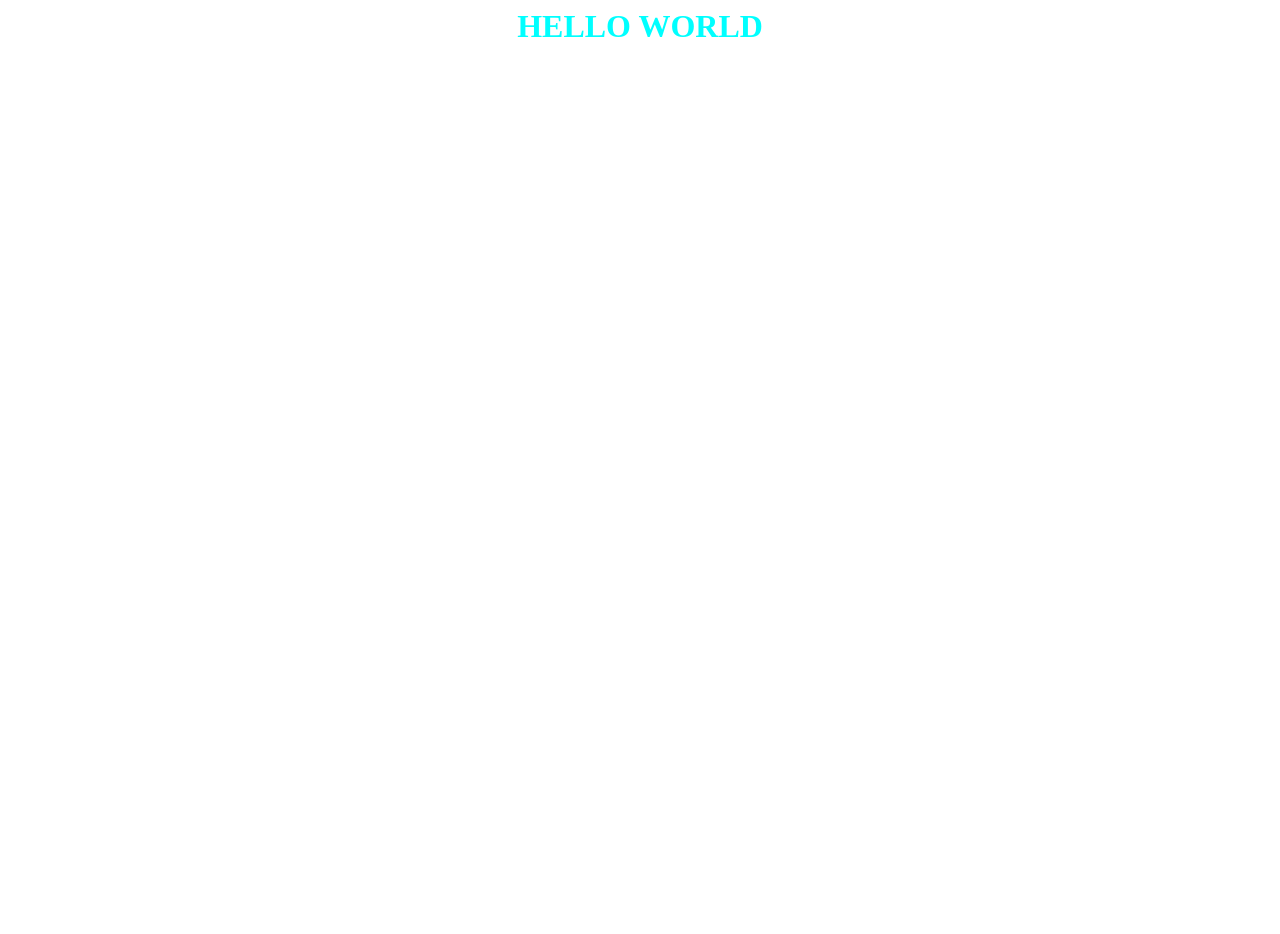
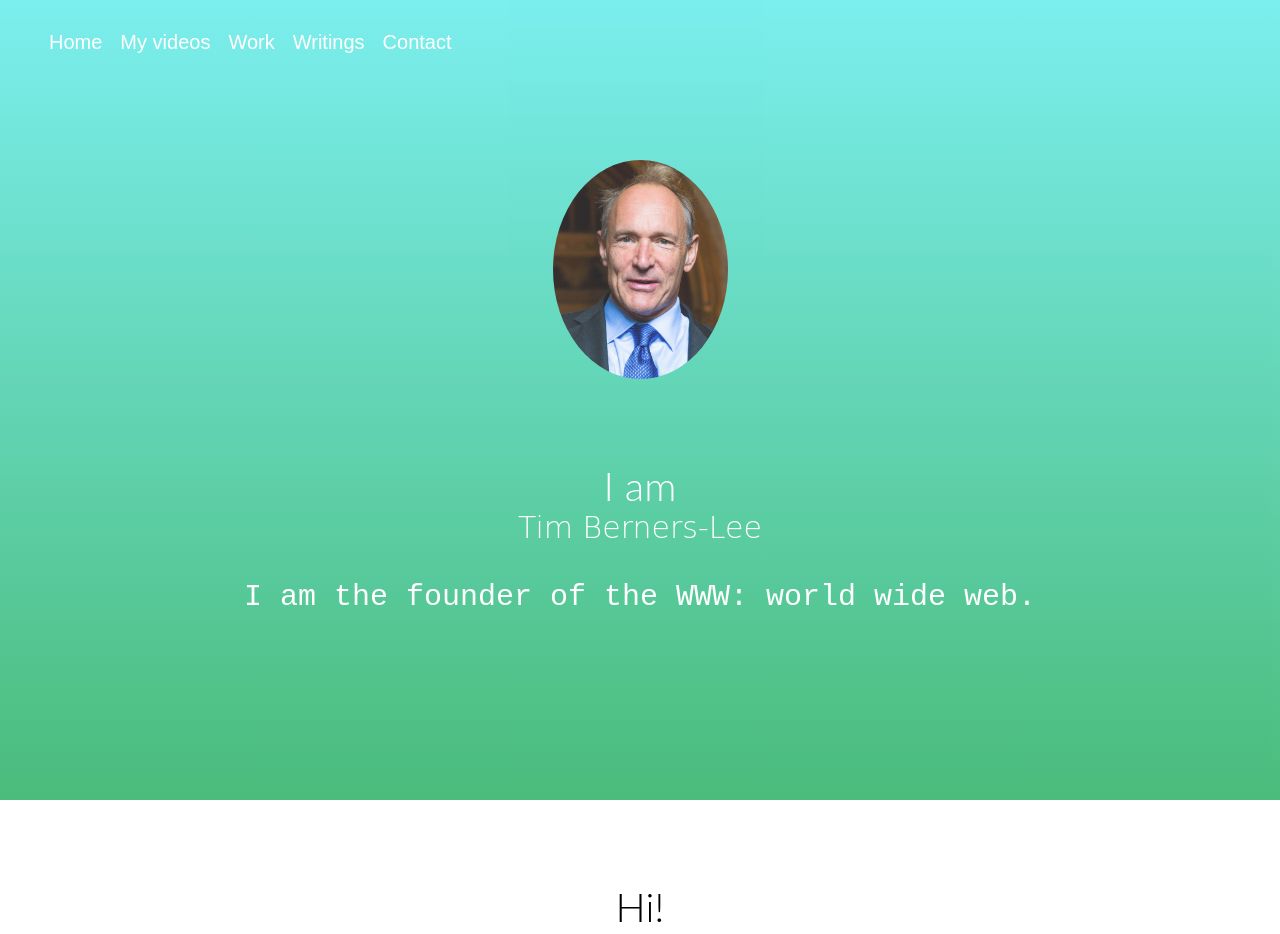
Before and after one commit to Vaibhavyadunath/class56, a plain HTML site: page index.html in a window 1280 px wide. Shown: the top 934 px of the page. Before the commit the page ends 800 px from the top, so only its background shows below. Drawn offline with Linux system fonts and the light colour scheme; a web font is replaced by a local one.

Commit message:
Add files via upload

```diff
--- a/index.html
+++ b/index.html
@@ -1,15 +1,41 @@
 <html>
-    <head>
-        <title> My first webpage in brackets
 
-        </title>
-        <link rel="stylesheet" href="style.css">
-        <script src="code.js"></script>
-    </head>
-    <body>
-        <h1 id="head1" onclick="changecolor()">
-            HELLO WORLD
-        </h1>
-    </body>
+<head>
+    <title>
+        Sir Tim Berners-Lee
+    </title>
+    <link rel="stylesheet" href="style.css">
+    <link href="https://fonts.googleapis.com/css2?family=Potta+One&display=swap" rel="stylesheet">
+</head>
+
+<body>
+    <ul class="menu">
+        <li class="links"> Home </li>
+        <li class="links"> My videos </li>
+        <li class="links"> Work </li>
+        <li class="links"> Writings </li>
+        <li class="links"> Contact </li>
+    </ul>
+    <section id="welcome" class="parallax-container">
+        <div class="parallax-inner">
+            <img src="Sir_Tim_Berners-Lee_(cropped).jpg" class="profile" />
+            <h1> I am <br><span id="name">Tim Berners-Lee </span></h1>
+            <h2> I am the founder of the WWW: world wide web.</h2>
+
+        </div>
+    </section>
+    <section id="bio">
+        <h1> Hi!</h1>
+        <section id="bio">
+            <h1>Hi!</h1>
+            <div class="line"></div>
+            <p>Tim Berners-Lee is a software engineer who invented the Internet (or the World Wide Web) in 1989 while at CERN, the European Particle Physics Laboratory. He is director of the World Wide Web Consortium that he founded and a Professor in the Computer Science Department at the University of Oxford. In 2001 he became a Fellow of the Royal Society and in 2004 he was knighted.<br /><br />In 1994 Berners-Lee founded the World Wide Web Consortium (W3C) at the Laboratory of Computer Science (LCS) at the Massachusetts Institute of Technology in Boston. It was made up of companies that wanted to work together to create Web standards and also improve the Web. It was quickly agreed that the technology should be free of royalties and patents. Berners-Lee has served as director of this W3C since it was founded.
+                in 1995 Microsoft produced the first version of Internet Explorer and this commercial browser created enormous growth in websites and web users. The Web was first used for e-commerce in 1997.</p>
+
+
+        </section>
+    </section>
+
+</body>
 
 </html>
--- a/style.css
+++ b/style.css
@@ -1,6 +1,98 @@
-body{
+body {
+    margin: 0;
+    padding-top: 800px;
+}
+
+.profile {
+    width: 175px;
+    margin-bottom: 50px;
+    border-radius: 50%;
+}
+
+#welcome {
+    position: absolute;
+    overflow: hidden;
+    height: 800px;
+    color: #FFFFFF;
+    left: 0;
+    top: 0;
+    bottom: 0;
+    right: 0;
+    opacity: 0.83;
+    background: linear-gradient(#60ebeb 0%, #27ae60 100%);
+    display: table;
+    width: 100%;
+    height: 100%;
+    z-index: 9;
+}
+
+h1 {
+    font-size: 40px;
+    line-height: 1.2;
+    font-family: 'Lato', sans-serif;
+    font-weight: 300;
+}
+
+#name {
+    font-size: 30px;
+    line-height: 1.2;
+    font-family: 'Potta+One', cursive;
+}
+
+h2 {
+    font-size: 30px;
+    font-weight: 300;
+    line-height: 1.2;
+    font-family: monospace
+}
+
+#bio {
+    padding: 50px;
     text-align: center;
+    font-size: 42px;
 }
-h1{
-    color: aqua;
+
+.line {
+    height: 6px;
+    background-color: #000;
+    width: 70px;
+    margin: 8px auto;
 }
+
+p {
+    max-width: 450px;
+    margin: 25px auto;
+    font-size: 17px;
+    line-height: 1.3;
+}
+
+.parallax-inner {
+    display: table-cell;
+    position: relative;
+    text-align: center;
+    vertical-align: middle;
+}
+
+.menu {
+    list-style: none;
+    font-family: sans-serif;
+    position: absolute;
+    top: 10px;
+    z-index: 10;
+    cursor: pointer;
+}
+
+.links {
+    float: left;
+    color: #fff;
+    padding-top: 5px;
+    padding-left: 9px;
+    padding-right: 9px;
+    padding-bottom: 5px;
+    font-family: fantasy;
+    font-size: 20px
+}
+
+.links:hover {
+    background-color: dodgerblue;
+}
```
Also changed, not shown: Sir_Tim_Berners-Lee_(cropped).jpg (added).
